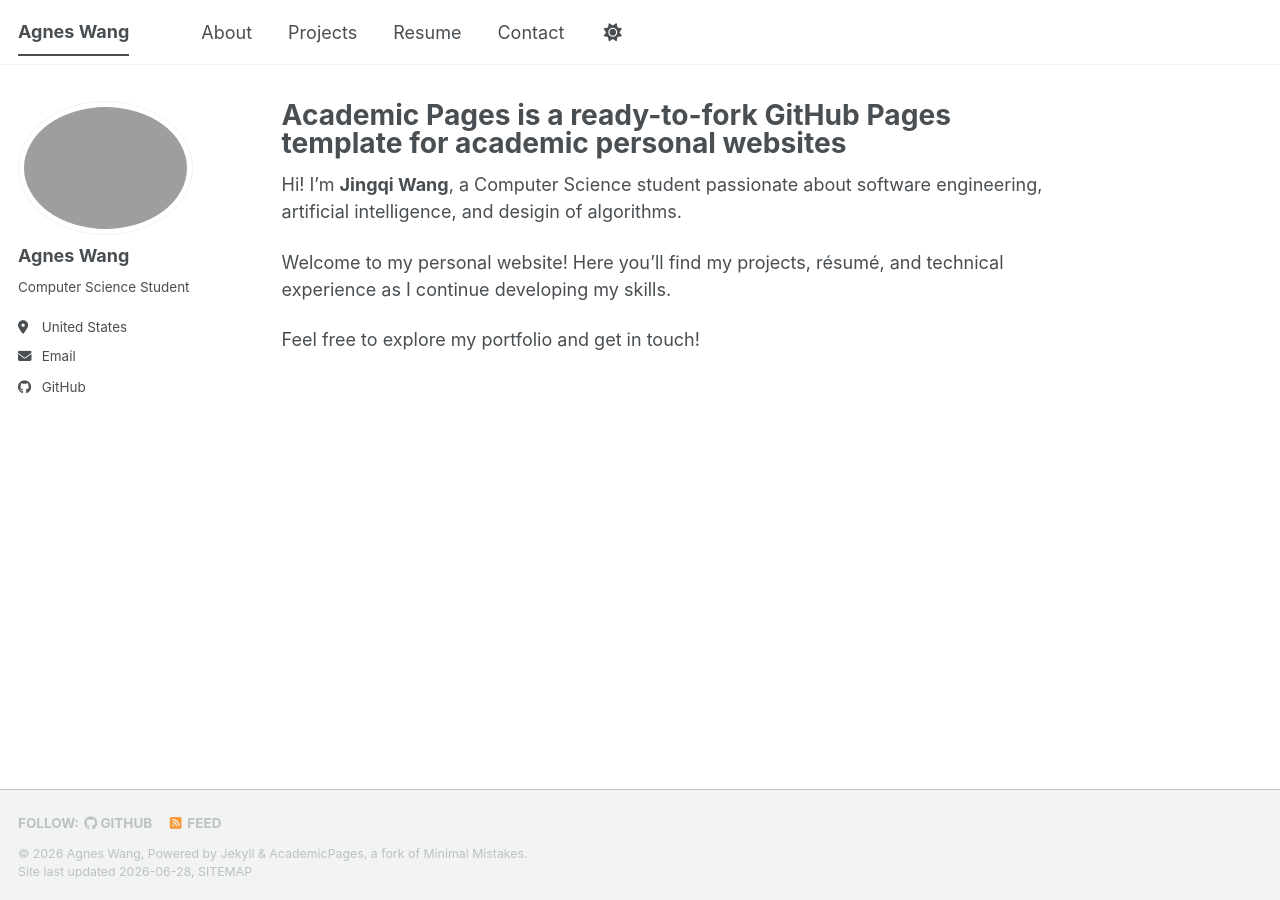
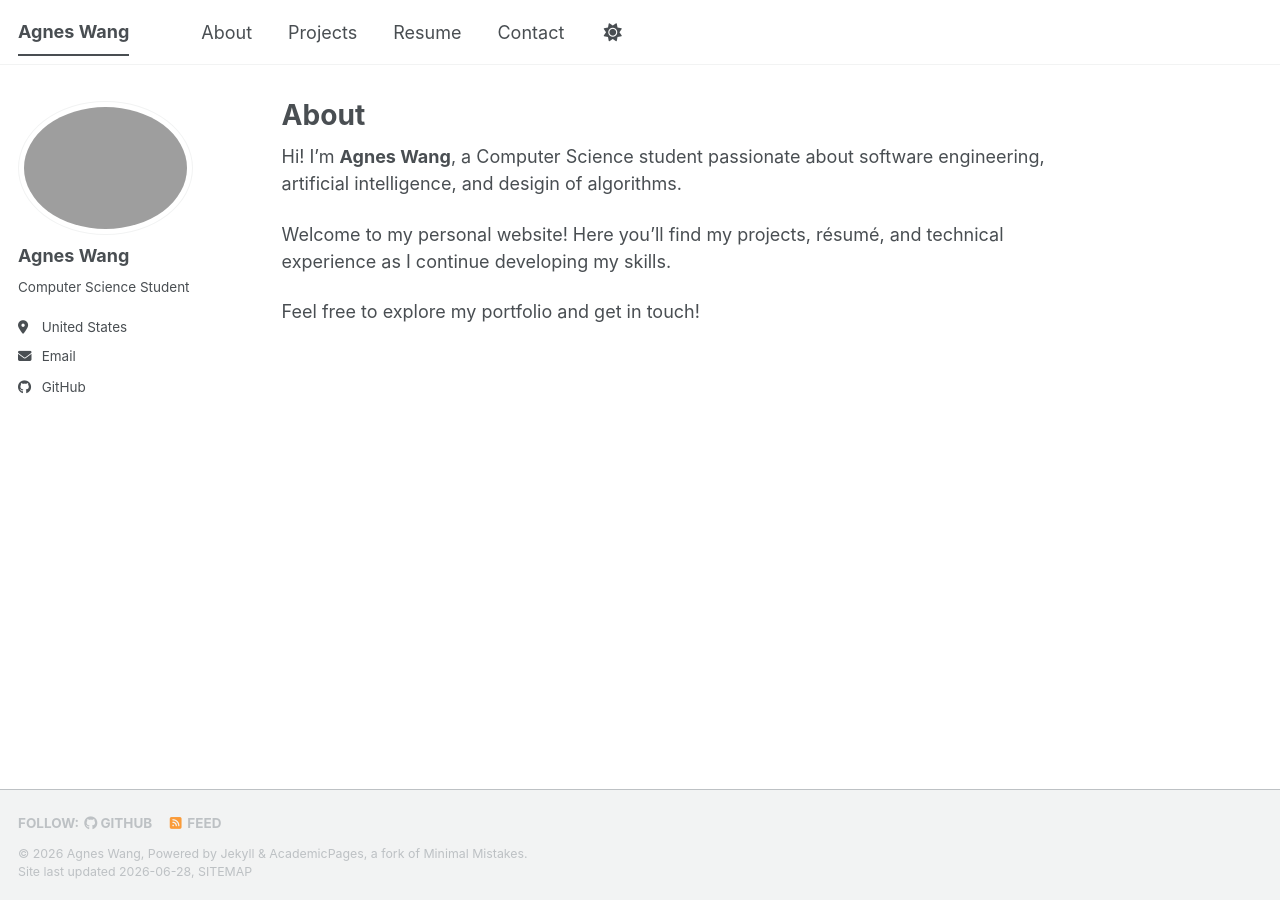
Before and after one commit to agneswang42/agneswang42.github.io, a Jekyll site: the page built from _pages/about.md, in a window 1280 px wide. Built offline with Jekyll 4.4.1, drawn with Linux system fonts in a browser that asks for light colours; a style sheet for code colours, icons or effects is not loaded.

Commit message:
Update about.md

```diff
--- a/_pages/about.md
+++ b/_pages/about.md
@@ -1,13 +1,13 @@
 ---
 permalink: /
-title: "Academic Pages is a ready-to-fork GitHub Pages template for academic personal websites"
+title: "About"
 author_profile: true
 redirect_from:
   - /about/
   - /about.html
 ---
 
-Hi! I'm **Jingqi Wang**, a Computer Science student passionate about software engineering, artificial intelligence, and desigin of algorithms.
+Hi! I'm **Agnes Wang**, a Computer Science student passionate about software engineering, artificial intelligence, and desigin of algorithms.
 
 Welcome to my personal website! Here you'll find my projects, résumé, and technical experience as I continue developing my skills.
 
```
